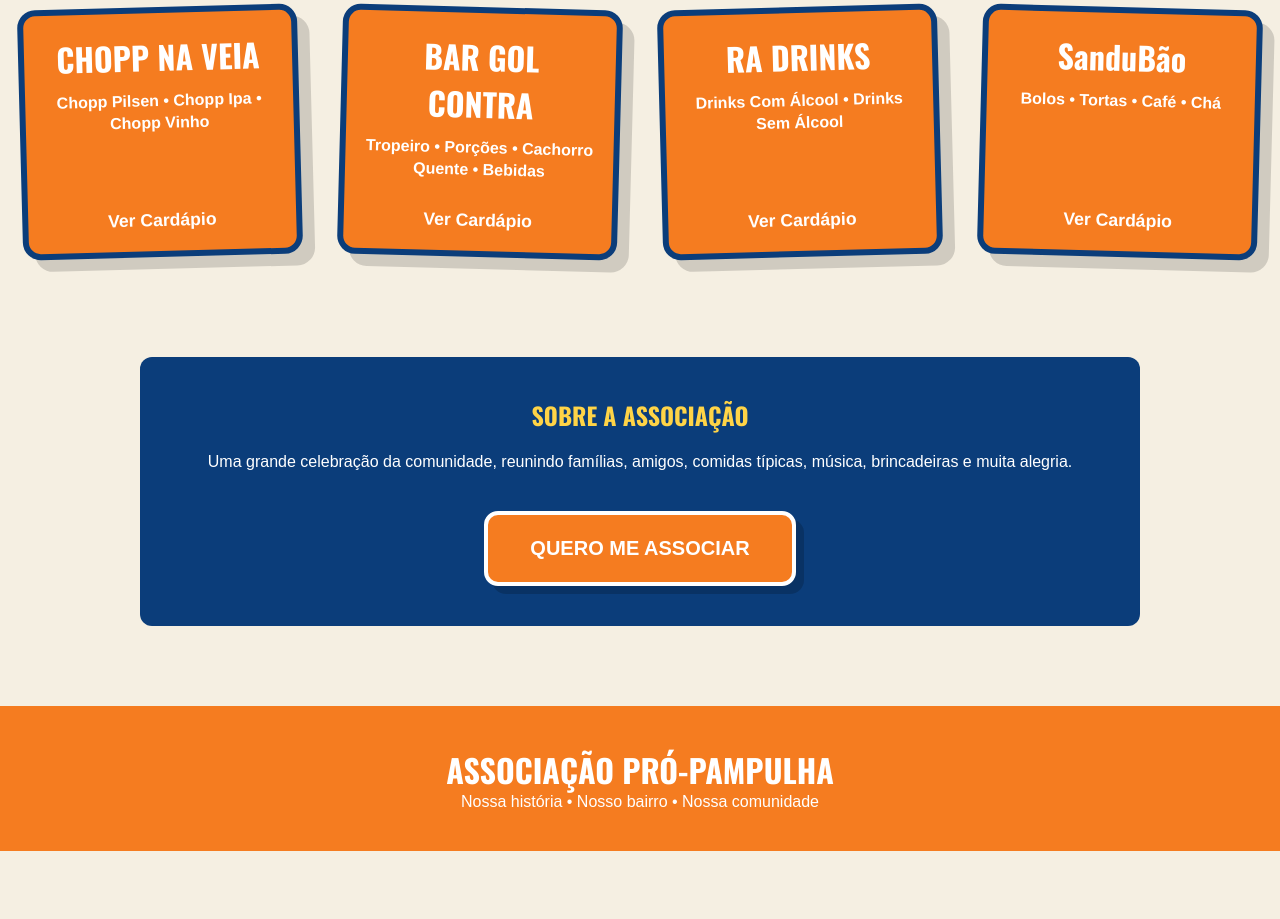
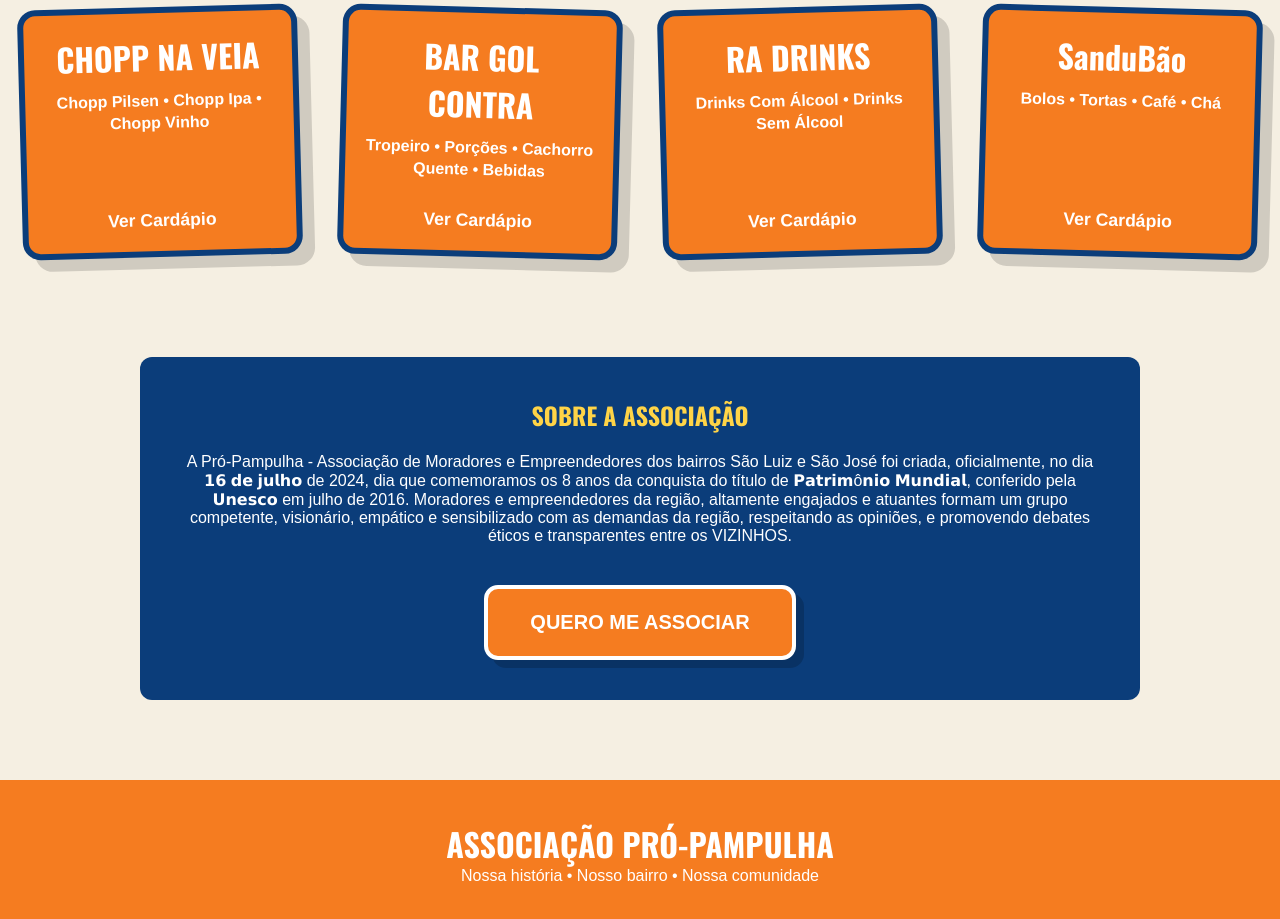
Before and after one commit to LuisCFreire/arraia-pro-pampulha, a plain HTML site: page index.html in a window 1280 px wide. Shown: the part 1329-2248 px from the top of the page. Before the commit the page ends 2180 px from the top, so only its background shows below. Drawn offline with nearby package versions, Linux system fonts and the light colour scheme.

Commit message:
Add files via upload

```diff
--- a/index.html
+++ b/index.html
@@ -434,8 +434,10 @@
 <h2>SOBRE A ASSOCIAÇÃO</h2>
 
 <p>
-Uma grande celebração da comunidade, reunindo famílias,
-amigos, comidas típicas, música, brincadeiras e muita alegria.
+A Pró-Pampulha - Associação de Moradores e Empreendedores dos bairros São Luiz e São José foi criada, oficialmente, no dia 𝟭𝟲 𝗱𝗲 𝗷𝘂𝗹𝗵𝗼 de 2024, dia que comemoramos os 8 anos da conquista do título de 𝗣𝗮𝘁𝗿𝗶𝗺ô𝗻𝗶𝗼 𝗠𝘂𝗻𝗱𝗶𝗮𝗹, conferido pela 𝗨𝗻𝗲𝘀𝗰𝗼 em julho de 2016.
+
+Moradores e empreendedores da região, altamente engajados e atuantes formam um grupo competente, visionário, empático e sensibilizado com as demandas da região, respeitando as opiniões, e promovendo debates éticos e transparentes entre os VIZINHOS.
+
 </p>
 
 </div>
```
